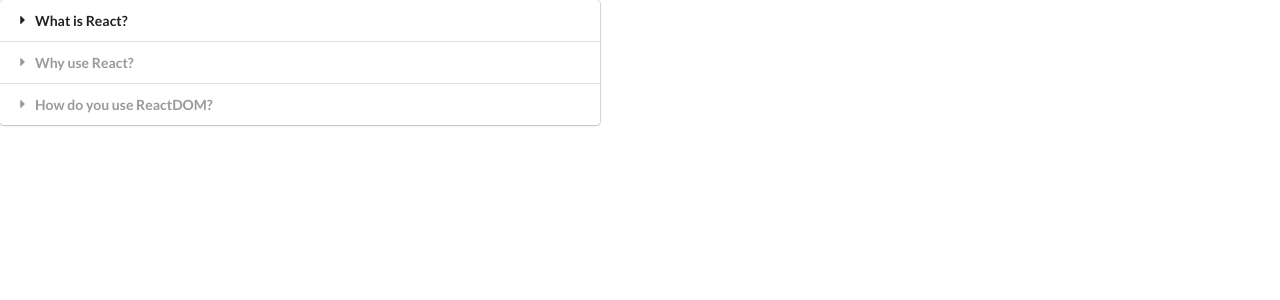
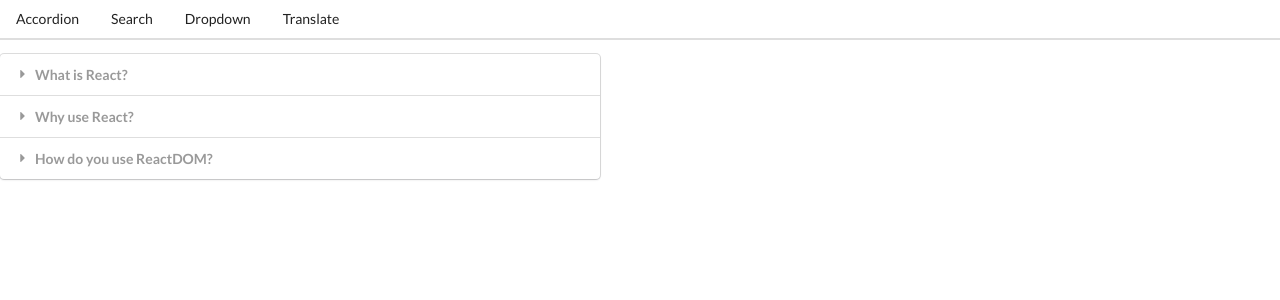
Before and after one commit to MarkCarson777/react, a React (Create React App) app in the folder widgets/: page / in a window 1280 px wide. Shown: the top 300 px of the page. Built offline with nearby package versions, Linux system fonts and the light colour scheme.

Commit message:
implemented header into App.js

```diff
--- a/widgets/src/App.js
+++ b/widgets/src/App.js
@@ -4,6 +4,7 @@
 import Dropdown from './components/Dropdown';
 import Translate from './components/Translate';
 import Route from './components/Route';
+import Header from './components/Header';
 
 const items = [
   {
@@ -69,6 +70,7 @@
 
   return (
     <div>
+      <Header />
       <Route path="/">
         <Accordion items={items} />
       </Route>
--- a/widgets/src/components/Header.js
+++ b/widgets/src/components/Header.js
@@ -1,6 +1,7 @@
 import React from 'react';
 
 const Header = () => {
+  return (
     <div className="ui secondary pointing menu">
       <a href="/" className="item">
         Accordion
@@ -15,6 +16,7 @@
         Translate
       </a>
     </div>
+  )
 };
 
 export default Header;
```
Lines whose indentation alone changed are shown as unchanged.
